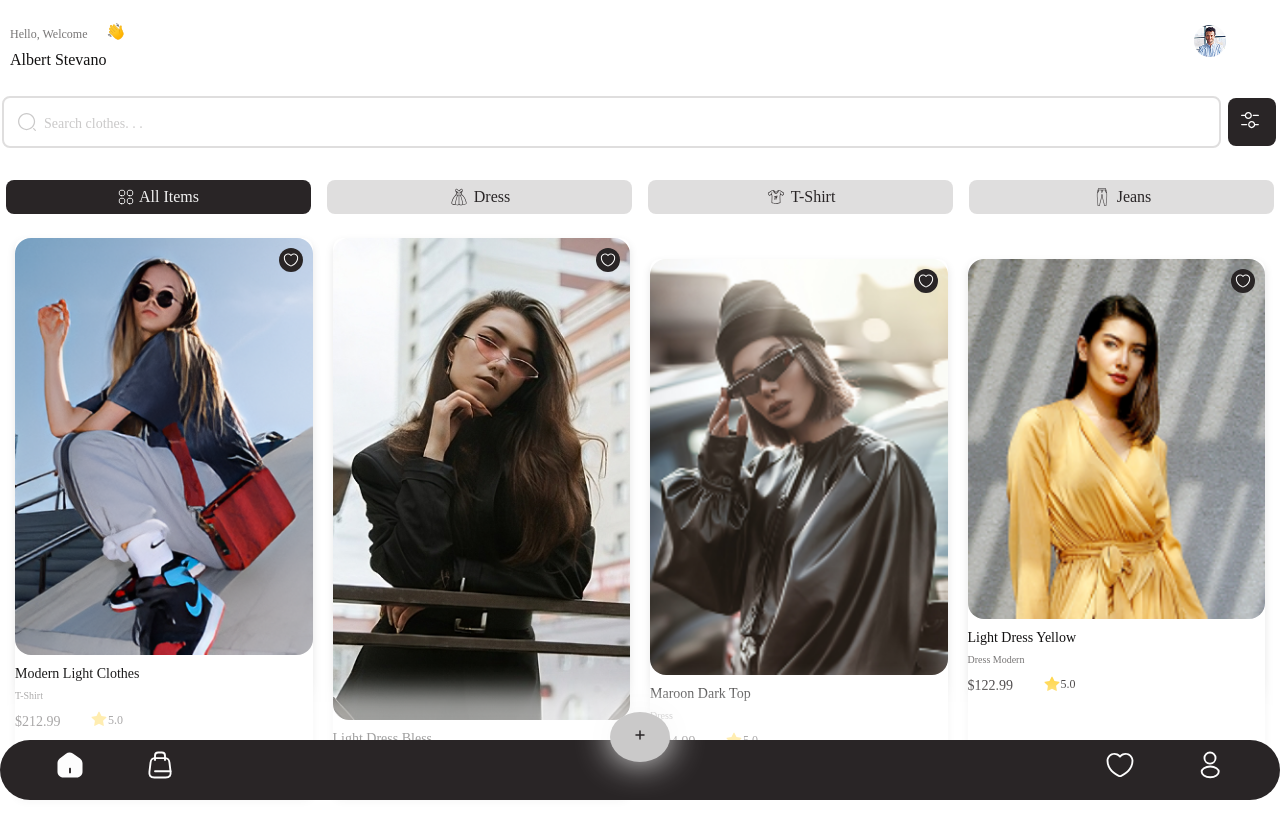
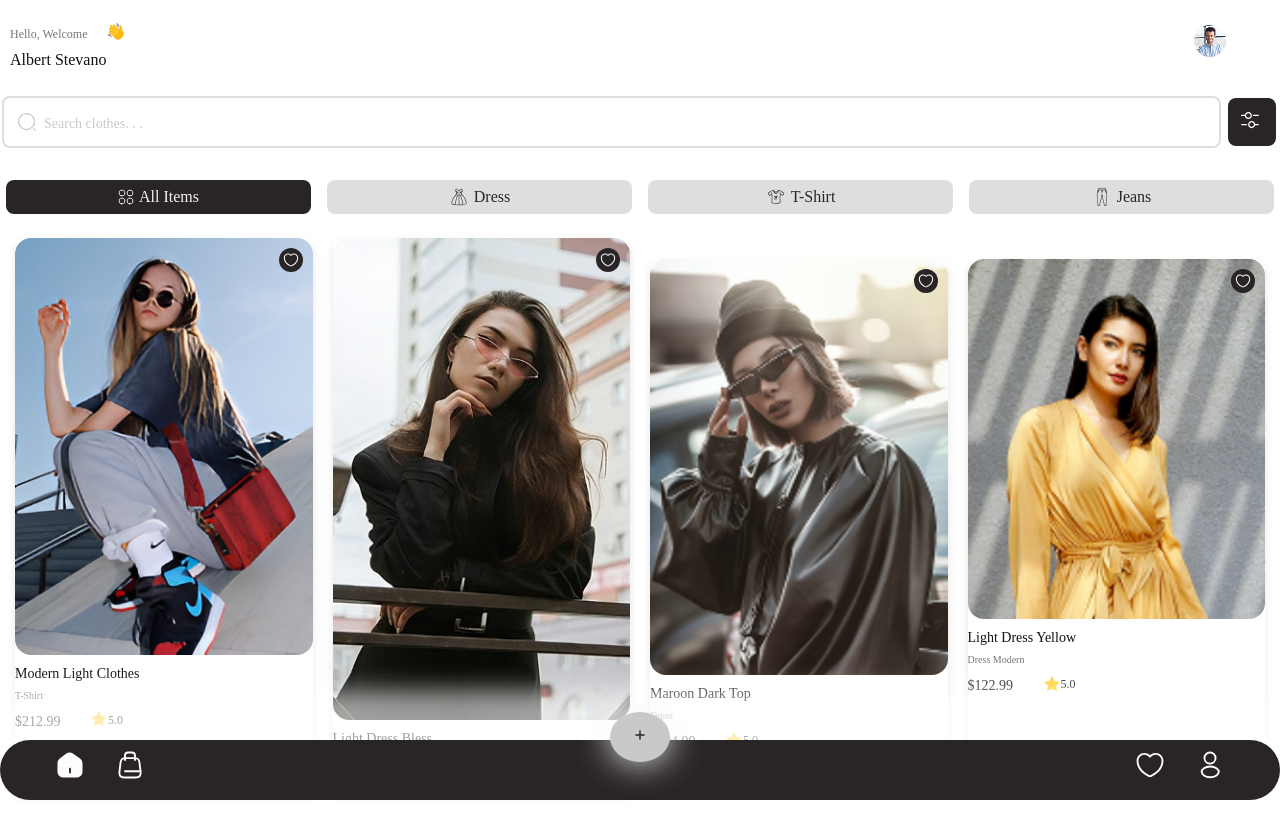
Before and after one commit to kevincito0987/eCommerceClothingStore, a website: page views/homePage.html in a window 1280 px wide. Drawn offline with Linux system fonts and the light colour scheme; a web font is replaced by a local one.

Commit message:
style: :lipstick: el ultimo detalle listo.

```diff
--- a/css/homePage.css
+++ b/css/homePage.css
@@ -329,7 +329,7 @@ footer {
     position: sticky;
     bottom: 0;
     z-index: 10;
-    border-radius: 100px;
+    border-radius: 90px;
     box-shadow: 0px 0px 25px 50px var(--color-11); /* Sombra blanca añadida aquí */
 }
 
@@ -354,7 +354,7 @@ footer:hover::after{
 .div__izquierdo {
     /* background: blue; */
     display: flex;
-    gap:50px;
+    gap:20px;
 }
 .div__izquierdo a{
 
@@ -369,7 +369,7 @@ footer:hover::after{
 .div__derecho {
     /* background: green; */
     display: flex;
-    gap:50px;
+    gap:20px;
 }
 .div__derecho a{
 
```
